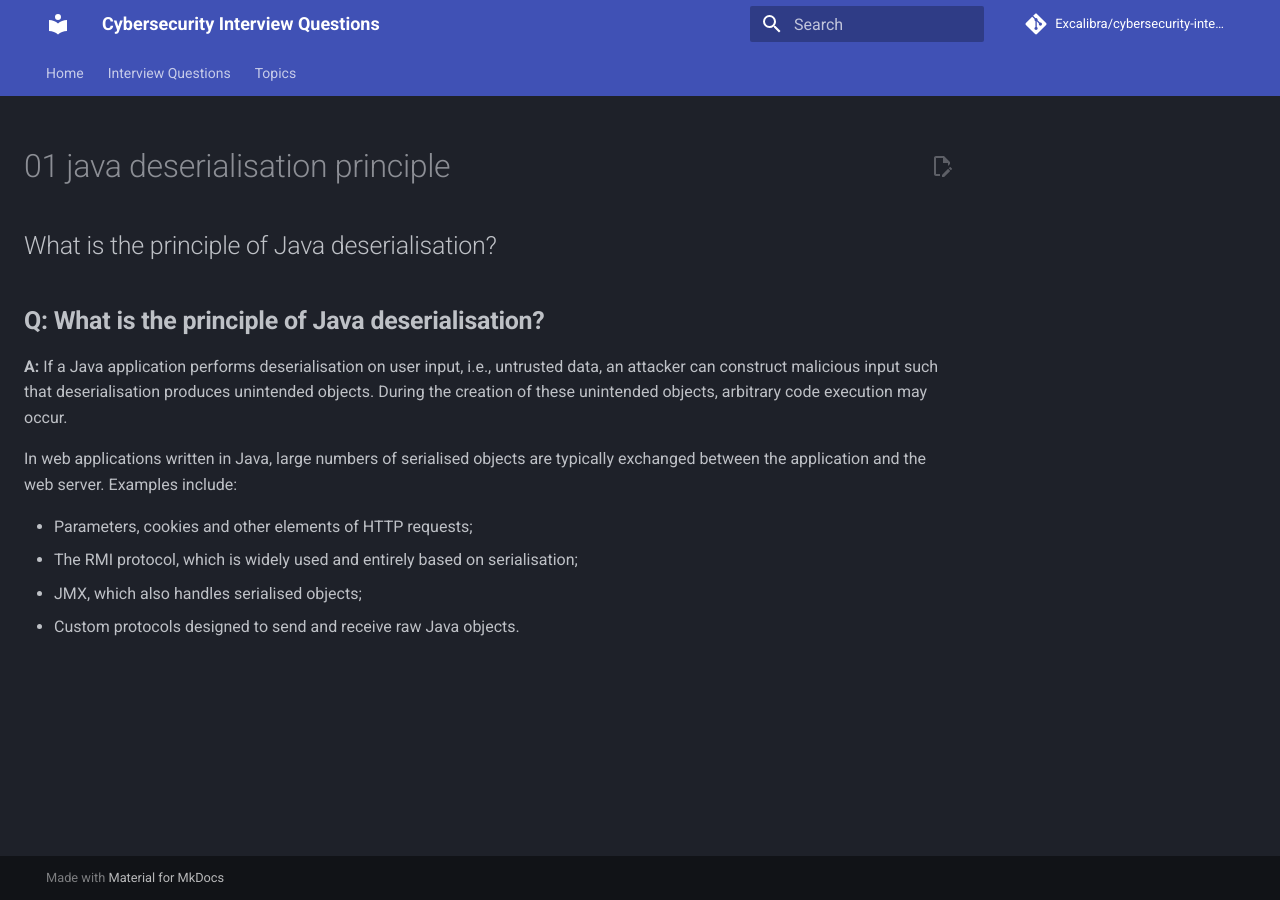
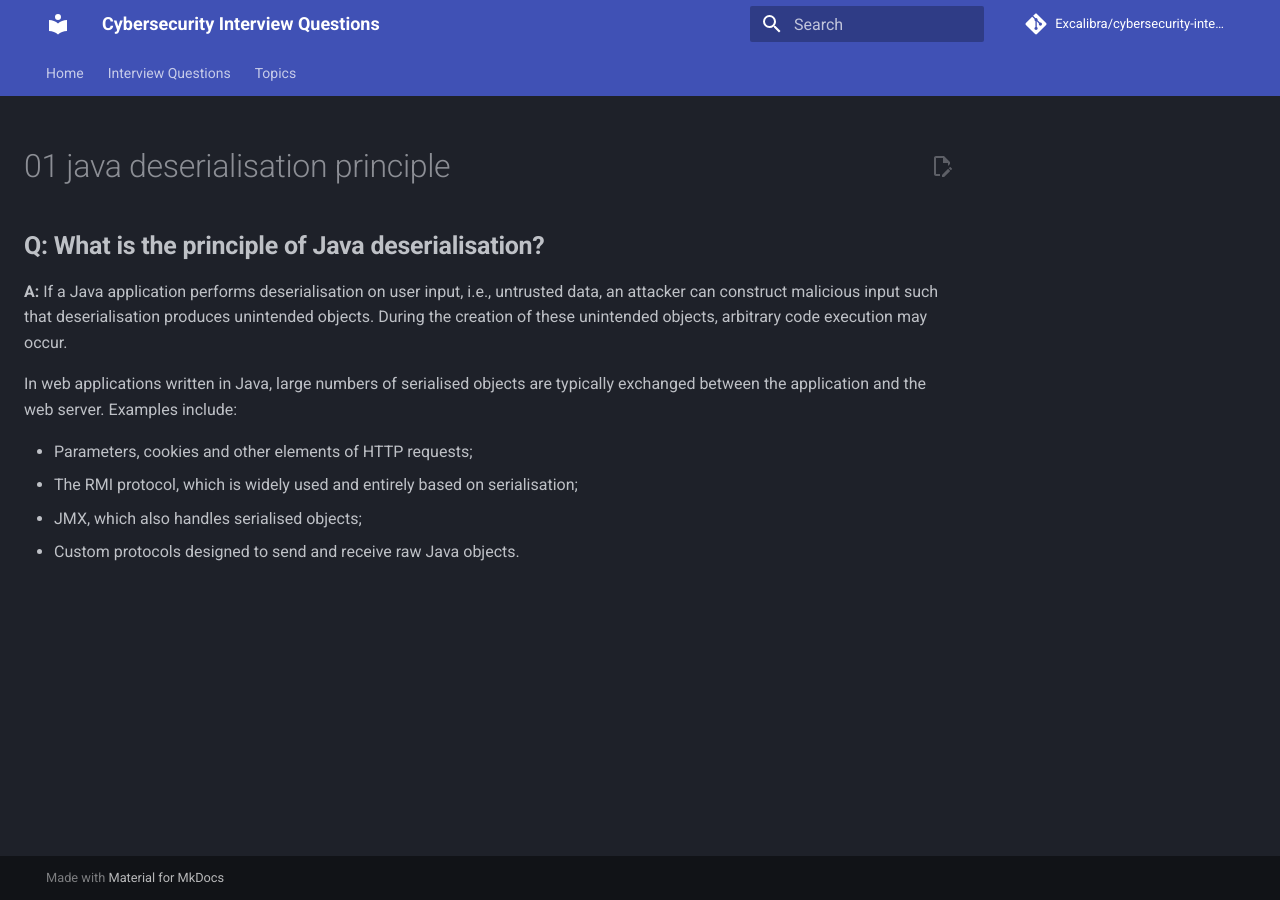
Before and after one commit to Excalibra/cybersecurity-interview-questions, an MkDocs documentation site: the page built from docs/questions/red-team-interview-experience/01-java-deserialisation-principle.md, in a window 1280 px wide. Built offline with MkDocs 1.6.1 and Material for MkDocs 9.7.7, drawn with Linux system fonts in a browser that asks for light colours; comment, search, counter and statistics services are not loaded.

Commit message:
Update 01-java-deserialisation-principle.md

```diff
--- a/docs/questions/red-team-interview-experience/01-java-deserialisation-principle.md
+++ b/docs/questions/red-team-interview-experience/01-java-deserialisation-principle.md
@@ -1,6 +1,3 @@
-## What is the principle of Java deserialisation?
-
-
 ## **Q: What is the principle of Java deserialisation?**
 
 **A:** If a Java application performs deserialisation on user input, i.e., untrusted data, an attacker can construct malicious input such that deserialisation produces unintended objects. During the creation of these unintended objects, arbitrary code execution may occur.
```
